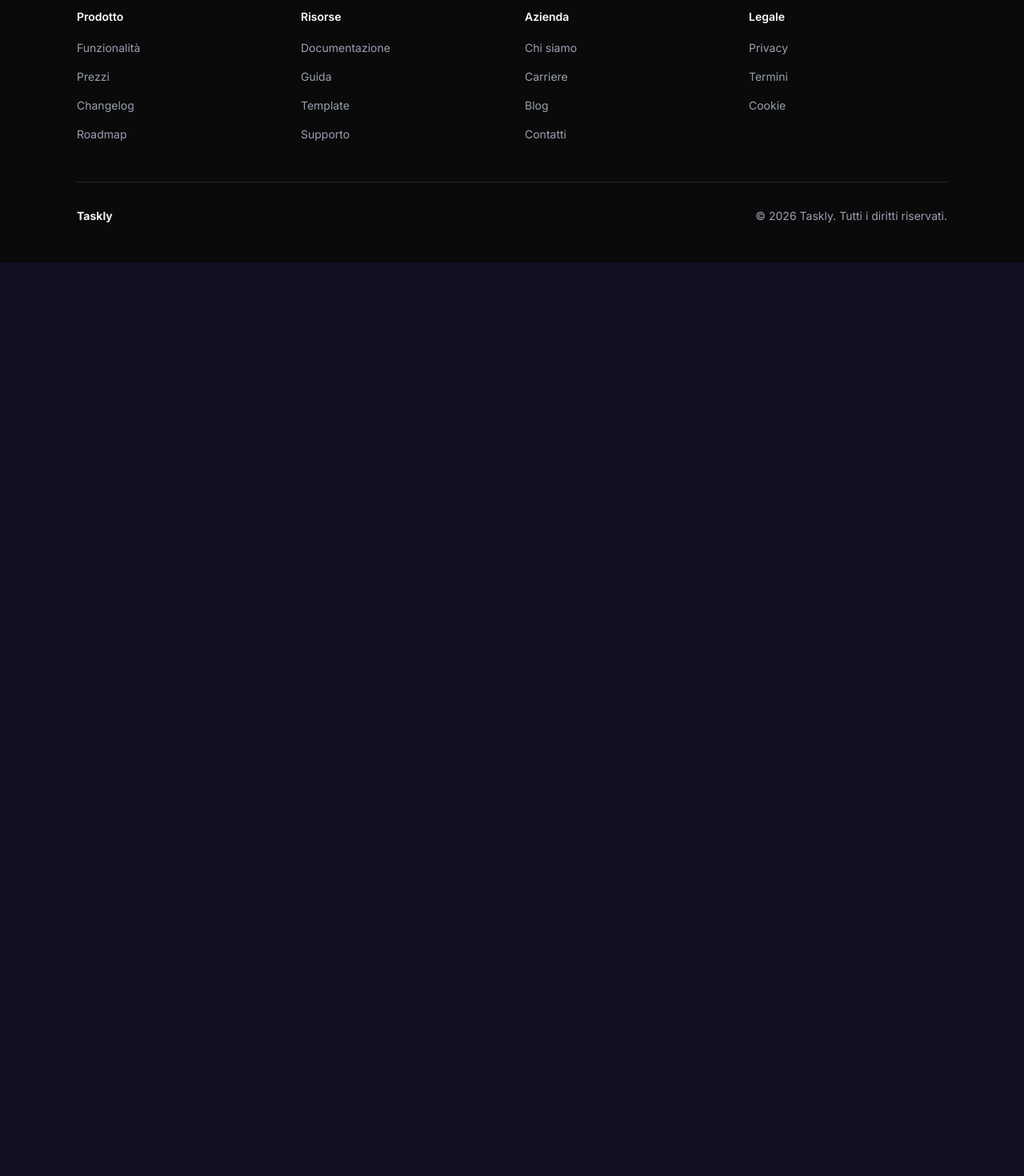
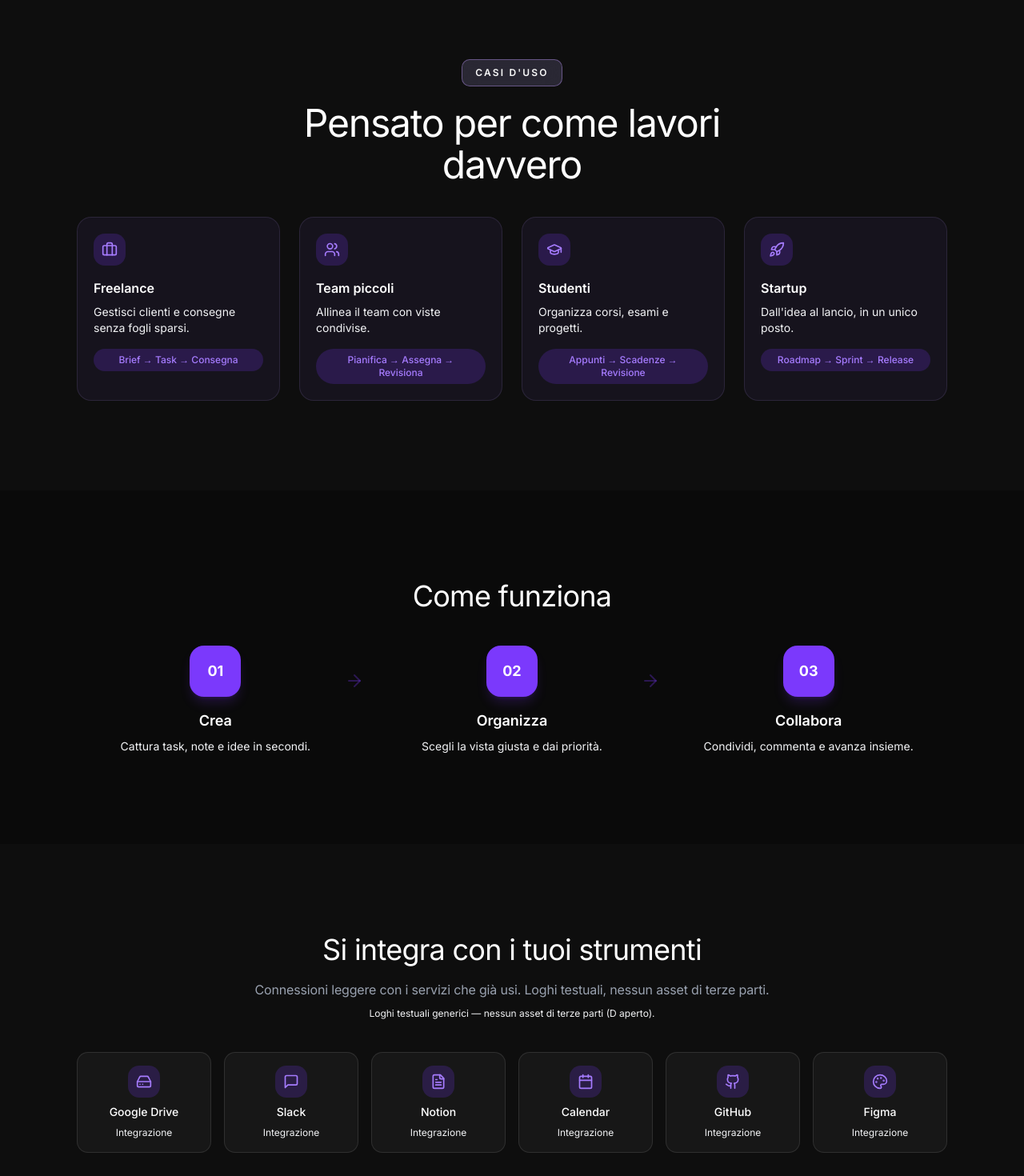
Before and after one commit to gabrieleforestieri0912-lab/Taskly, a Next.js app: page / in a window 1280 px wide. Shown: the part 3180-4650 px from the top of the page at 80% size. Before the commit the page ends 3508 px from the top, so only its background shows below. Built offline with nearby package versions, Linux system fonts and the light colour scheme; no server answers.

Commit message:
feat(landing): phase 4 — use cases, how it works, integrazioni

```diff
--- a/src/app/(marketing)/page.tsx
+++ b/src/app/(marketing)/page.tsx
@@ -2,6 +2,9 @@ import { Hero } from "@/components/landing/Hero";
 import { ViewsTabs } from "@/components/landing/ViewsTabs";
 import { BentoGrid } from "@/components/landing/BentoGrid";
 import { SocialProof } from "@/components/landing/SocialProof";
+import { UseCases } from "@/components/landing/UseCases";
+import { HowItWorks } from "@/components/landing/HowItWorks";
+import { Integrations } from "@/components/landing/Integrations";
 
 export default function MarketingPage() {
   return (
@@ -10,6 +13,9 @@ export default function MarketingPage() {
       <ViewsTabs />
       <BentoGrid />
       <SocialProof />
+      <UseCases />
+      <HowItWorks />
+      <Integrations />
     </>
   );
 }
--- /dev/null
+++ b/src/components/landing/HowItWorks.tsx
@@ -0,0 +1,29 @@
+import { Container } from "./Container";
+import { Section } from "./Section";
+import { landingContent } from "@/content/landing";
+import { ArrowRight } from "lucide-react";
+
+export function HowItWorks() {
+  const { title, steps } = landingContent.howItWorks;
+  return (
+    <Section variant="alt">
+      <Container>
+        <h2 className="landing-heading text-center">{title}</h2>
+        <div className="mt-10 grid gap-6 md:grid-cols-3">
+          {steps.map((step, i) => (
+            <div key={step.n} className="relative flex flex-col items-center text-center">
+              <div className="flex h-16 w-16 items-center justify-center rounded-2xl bg-[#7b39fc] text-white font-bold text-lg shadow-lg shadow-[#7b39fc]/20">
+                {step.n}
+              </div>
+              <h3 className="mt-4 text-lg font-semibold text-gray-900 dark:text-white">{step.title}</h3>
+              <p className="mt-2 text-sm text-muted-foreground max-w-xs">{step.desc}</p>
+              {i < steps.length - 1 && (
+                <ArrowRight className="hidden md:block absolute top-8 -right-3 h-6 w-6 text-[#7b39fc]/30" aria-hidden="true" />
+              )}
+            </div>
+          ))}
+        </div>
+      </Container>
+    </Section>
+  );
+}
--- /dev/null
+++ b/src/components/landing/Integrations.tsx
@@ -0,0 +1,45 @@
+import { Container } from "./Container";
+import { Section } from "./Section";
+import { landingContent } from "@/content/landing";
+import { HardDrive, MessageSquare, FileText, Calendar, Github, Palette } from "lucide-react";
+
+const integrationIcons: Record<string, typeof HardDrive> = {
+  "Google Drive": HardDrive,
+  Slack: MessageSquare,
+  Notion: FileText,
+  Calendar: Calendar,
+  GitHub: Github,
+  Figma: Palette,
+};
+
+export function Integrations() {
+  const { title, description, items } = landingContent.integrations;
+  return (
+    <Section>
+      <Container>
+        <div className="mx-auto max-w-2xl text-center">
+          <h2 className="landing-heading">{title}</h2>
+          <p className="landing-body mt-4">{description}</p>
+          <p className="mt-2 text-xs text-muted-foreground">Loghi testuali generici — nessun asset di terze parti (D aperto).</p>
+        </div>
+        <div className="mt-10 grid grid-cols-2 md:grid-cols-3 lg:grid-cols-6 gap-4">
+          {items.map((name) => {
+            const Icon = integrationIcons[name] ?? HardDrive;
+            return (
+              <div
+                key={name}
+                className="flex flex-col items-center gap-2 rounded-xl border border-black/5 bg-white p-4 dark:border-white/10 dark:bg-white/[0.04]"
+              >
+                <div className="landing-icon-wrap">
+                  <Icon className="h-5 w-5" />
+                </div>
+                <span className="text-sm font-medium text-gray-900 dark:text-white text-center">{name}</span>
+                <span className="text-xs text-muted-foreground">Integrazione</span>
+              </div>
+            );
+          })}
+        </div>
+      </Container>
+    </Section>
+  );
+}
--- /dev/null
+++ b/src/components/landing/UseCases.tsx
@@ -0,0 +1,42 @@
+import { Container } from "./Container";
+import { Section } from "./Section";
+import { landingContent } from "@/content/landing";
+import { Briefcase, Users, GraduationCap, Rocket } from "lucide-react";
+
+const personaIcons: Record<string, typeof Briefcase> = {
+  Freelance: Briefcase,
+  "Team piccoli": Users,
+  Studenti: GraduationCap,
+  Startup: Rocket,
+};
+
+export function UseCases() {
+  const { eyebrow, title, cases } = landingContent.useCases;
+  return (
+    <Section id="casi-uso">
+      <Container>
+        <div className="mx-auto max-w-2xl text-center">
+          <span className="landing-eyebrow">{eyebrow}</span>
+          <h2 className="landing-heading-lg">{title}</h2>
+        </div>
+        <div className="mt-10 grid gap-6 md:grid-cols-2 lg:grid-cols-4">
+          {cases.map((c) => {
+            const Icon = personaIcons[c.persona] ?? Briefcase;
+            return (
+              <div key={c.persona} className="landing-card flex flex-col">
+                <div className="landing-icon-wrap">
+                  <Icon className="h-5 w-5" />
+                </div>
+                <h3 className="mt-4 text-base font-semibold text-gray-900 dark:text-white">{c.persona}</h3>
+                <p className="mt-2 text-sm text-muted-foreground">{c.desc}</p>
+                <div className="mt-4 rounded-full bg-[#f4f0fd] dark:bg-[#7b39fc]/20 px-3 py-1.5 text-xs font-medium text-[#7b39fc] dark:text-[#a67cff] text-center">
+                  {c.flow}
+                </div>
+              </div>
+            );
+          })}
+        </div>
+      </Container>
+    </Section>
+  );
+}
```
